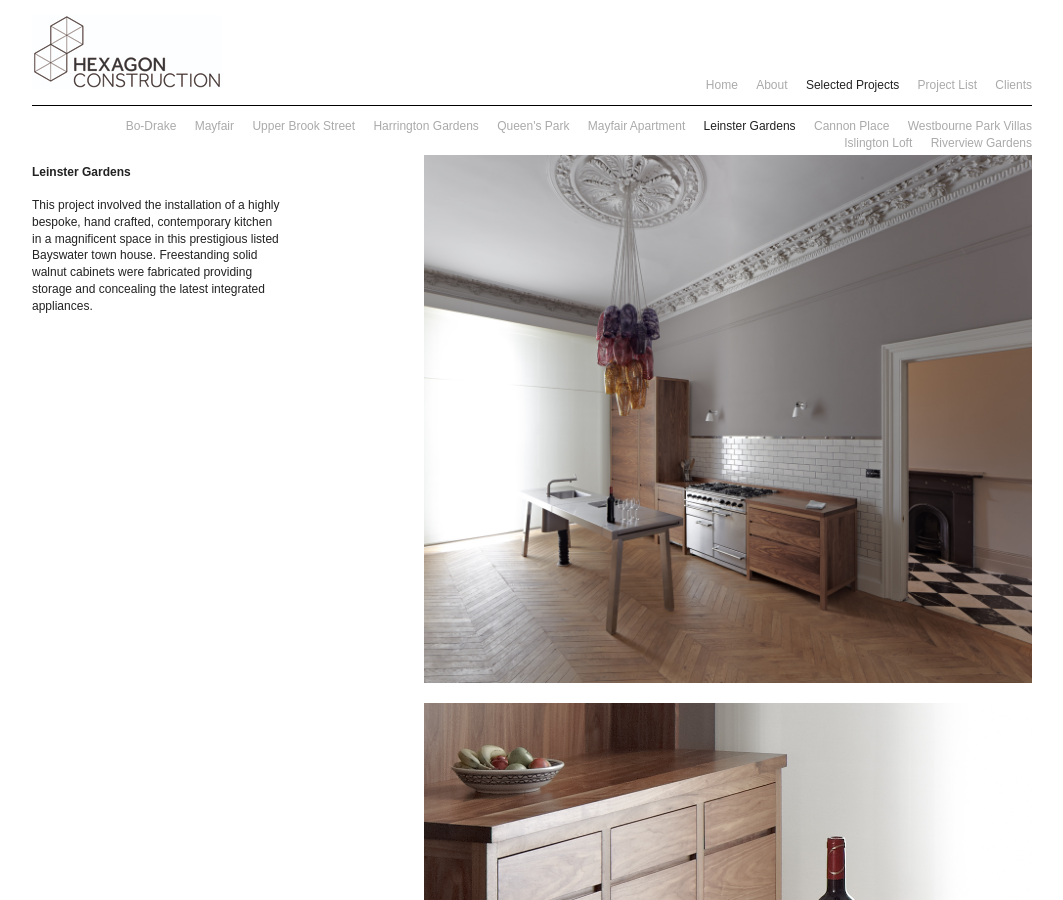
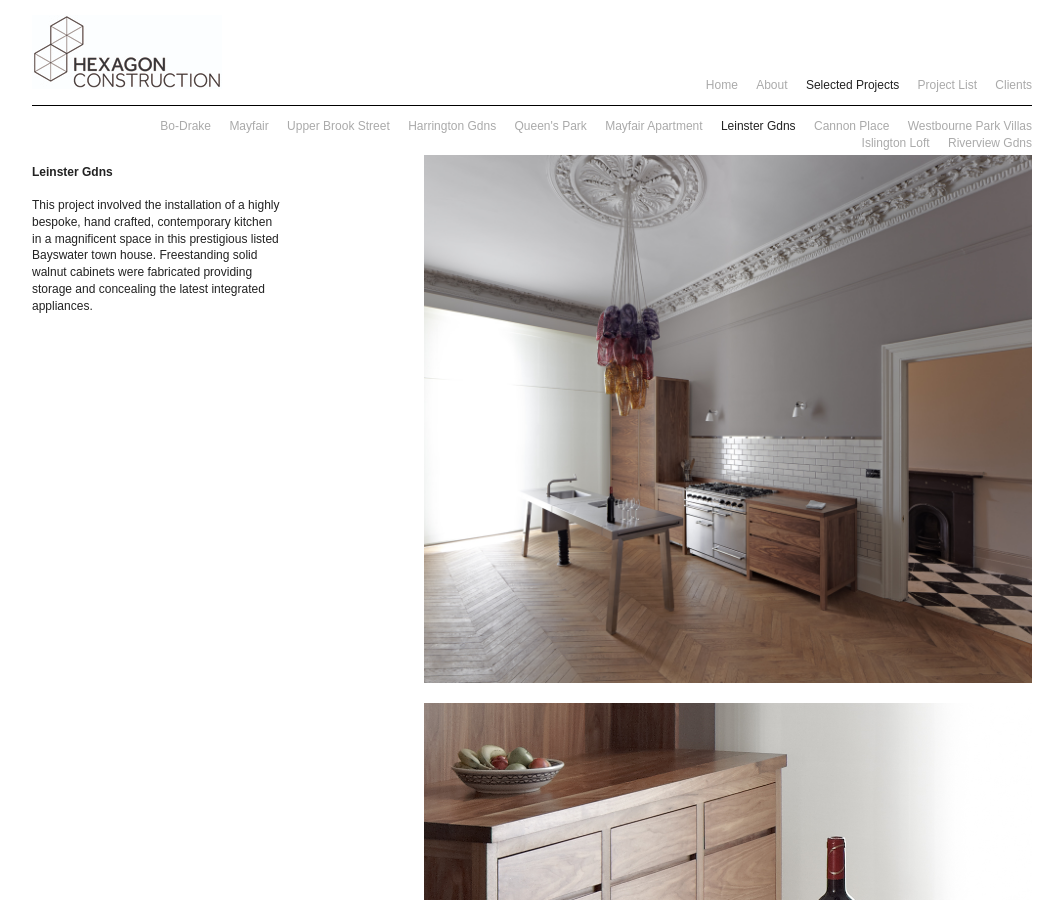
Before and after one commit to joeegan/hexagon-siteleaf, a Jekyll site: the page built from _selected-projects/leinster-gardens.markdown, in a window 1280 px wide and 900 px high. Shown: the whole window, without its empty margins (108-1171 px from the left). Built offline with Jekyll 4.4.1, drawn with Linux system fonts in a browser that asks for light colours; some web fonts are replaced.

Commit message:
Updated Harrington Gardens and 2 other files

```diff
--- a/_selected-projects/harrington-gardens.markdown
+++ b/_selected-projects/harrington-gardens.markdown
@@ -1,5 +1,5 @@
 ---
-title: Harrington Gardens
+title: Harrington Gdns
 date: 2016-11-14 11:47:00 Z
 position: 0
 Images:
--- a/_selected-projects/leinster-gardens.markdown
+++ b/_selected-projects/leinster-gardens.markdown
@@ -1,5 +1,5 @@
 ---
-title: Leinster Gardens
+title: Leinster Gdns
 date: 2016-10-17 20:48:00 Z
 position: 3
 Images:
--- a/_selected-projects/riverview-gardens.markdown
+++ b/_selected-projects/riverview-gardens.markdown
@@ -1,5 +1,5 @@
 ---
-title: Riverview Gardens
+title: Riverview Gdns
 date: 2016-10-18 18:49:00 Z
 position: 7
 Images:
```
